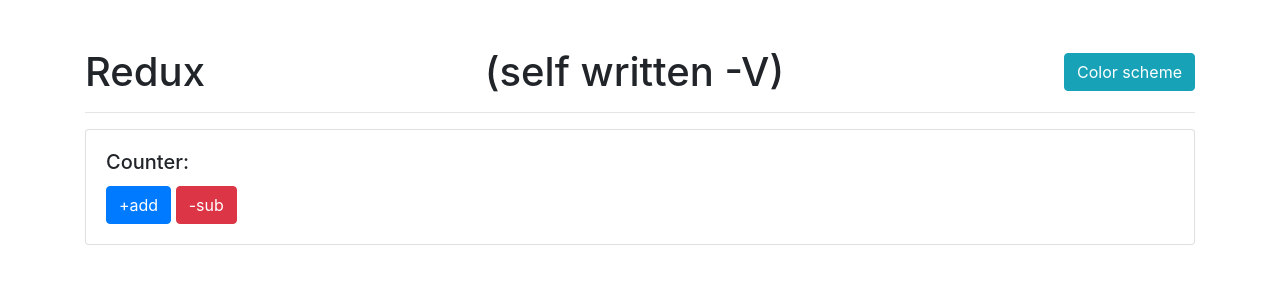
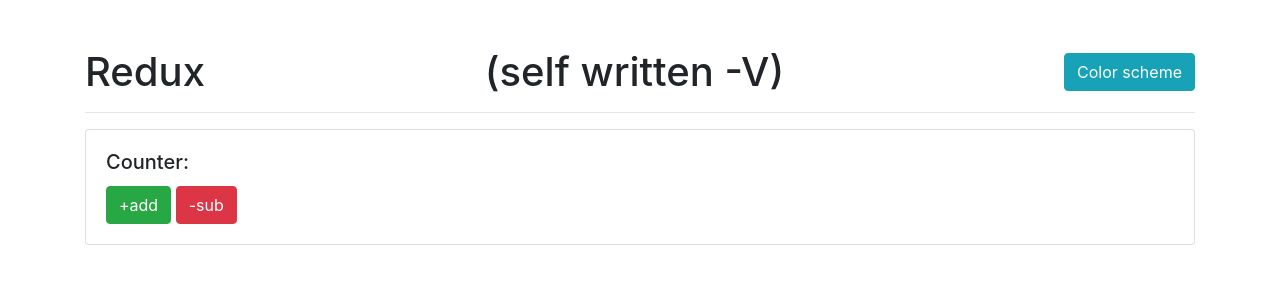
Before and after one commit to kleimenov/Redux, a website built with webpack: page src/index.html in a window 1280 px wide. Built offline with nearby package versions, Linux system fonts and the light colour scheme.

Commit message:
add some style

```diff
--- a/src/index.html
+++ b/src/index.html
@@ -22,7 +22,7 @@
   <div class="card">
     <div class="card-body">
       <h5 class="card-title">Counter: <span id="counter"></span></h5>
-      <button class="btn btn-primary" id="add">+add</button>
+      <button class="btn btn-success" id="add">+add</button>
       <button class="btn btn-danger" id="sub">-sub</button>
     </div>
   </div>
```
